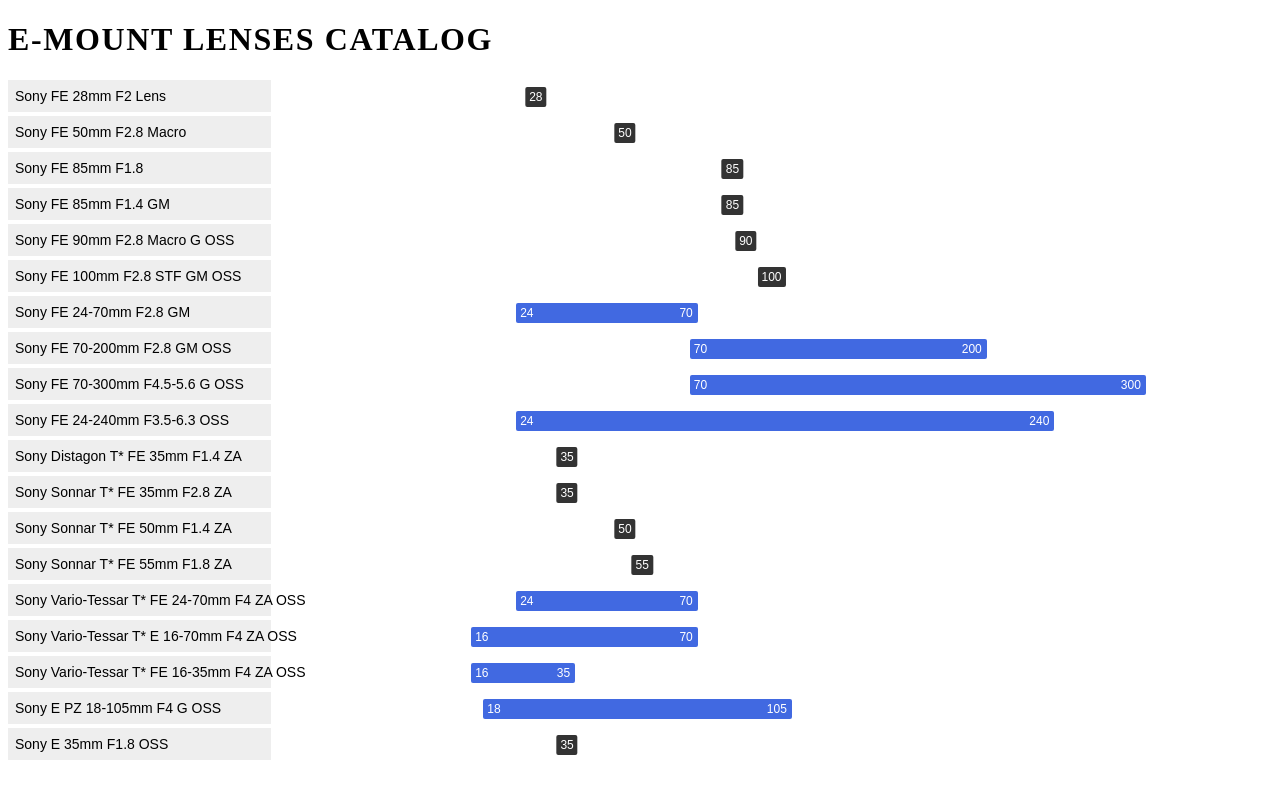
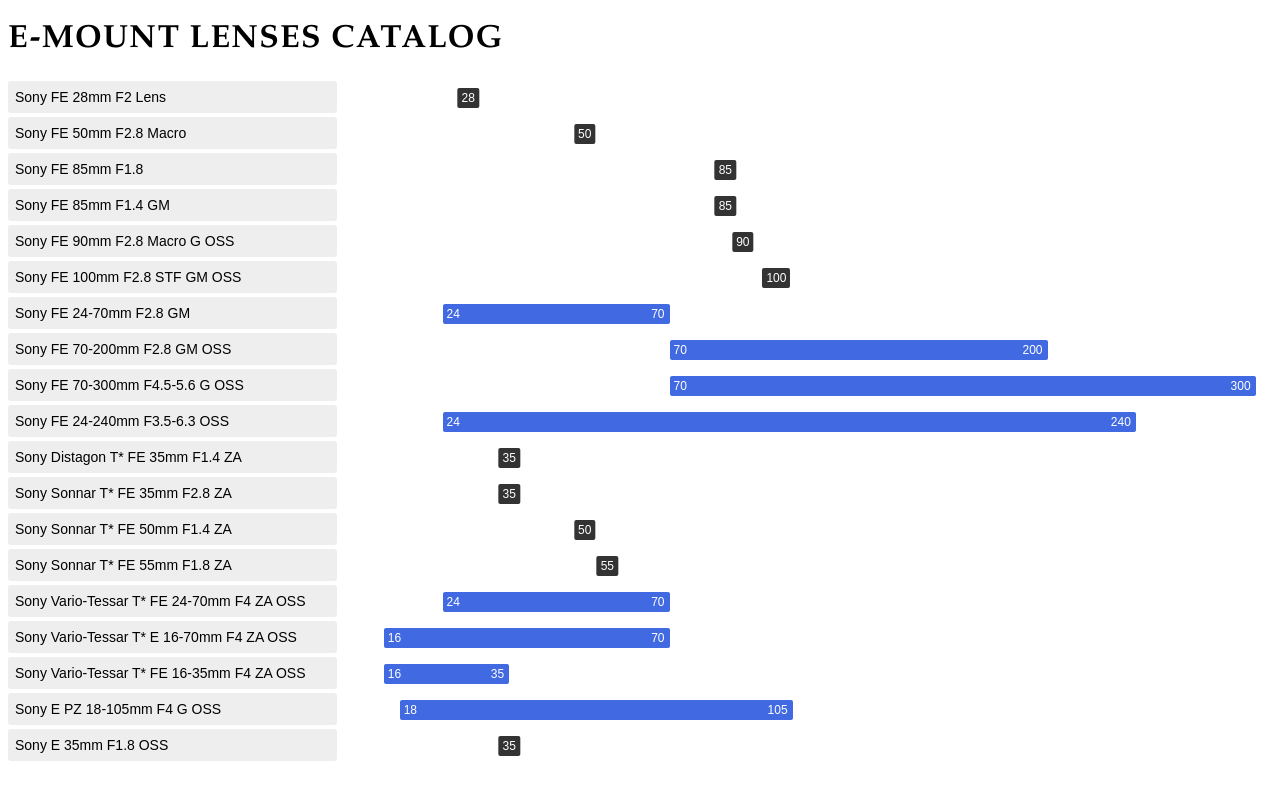
Before and after one commit to amio/fe-lenses, a Next.js app: page / in a window 1280 px wide. Built offline with nearby package versions, Linux system fonts and the light colour scheme.

Commit message:
Update styles.

```diff
--- a/components/focal-span.js
+++ b/components/focal-span.js
@@ -1,8 +1,12 @@
 export default ({type, focallength, focallengthwide, focallengthtele}) => {
-  // y = 5 * sqrt(x)
-  // Max 100 for 400mm lens.
-  const posLeft = 5 * Math.sqrt(type === 'prime' ? focallength : focallengthwide)
-  const barWidth = 5 * Math.sqrt(type === 'zoom' ? focallengthtele : 100) - posLeft
+  // x = 5 * sqrt(focallength) : Min 1(%) for 1mm lens, Max 100(%) for 400mm lens.
+  // x = 7 * sqrt(focallength) : Min 1(%) for 1mm lens, Max 100(%) for ~200mm lens.
+  const ratio = 7
+  const offset = -23  // Currently no lens can be wider than 12mm
+  const posLeft = ratio * Math.sqrt(type === 'prime' ? focallength : focallengthwide) + offset
+  const posRight = ratio * Math.sqrt(type === 'prime' ? focallength : focallengthtele) + offset
+  const barWidth = posRight - posLeft
+
   return (
     <div className='focal-span'>
       {
@@ -29,6 +33,7 @@
         .prime, .zoom {
           position: relative;
           display: inline-block;
+          box-sizing: border-box;
           border-radius: 2px;
           padding: 0 4px;
           font-size: 12px;
--- a/components/lens-row.js
+++ b/components/lens-row.js
@@ -16,10 +16,16 @@
         background-color: #F5F5F5;
       }
       .name {
-        width: 16rem;
+        width: 23em;
         background-color: #EEE;
         padding-left: 0.5em;
         white-space: nowrap;
+        overflow: hidden;
+        text-overflow: ellipsis;
+        border-radius: 3px;
+      }
+      .lens:hover .name {
+        overflow: visible;
       }
     `}</style>
   </div>
--- a/pages/index.js
+++ b/pages/index.js
@@ -25,8 +25,8 @@
     <style jsx>{`
       h1 {
         text-transform: uppercase;
-        letter-spacing: 0.05em;
-        font-family: serif;
+        letter-spacing: 0.04em;
+        font-family: Palatino, Georgia, serif;
         text-align: left;
       }
       .lens-chart {
```
